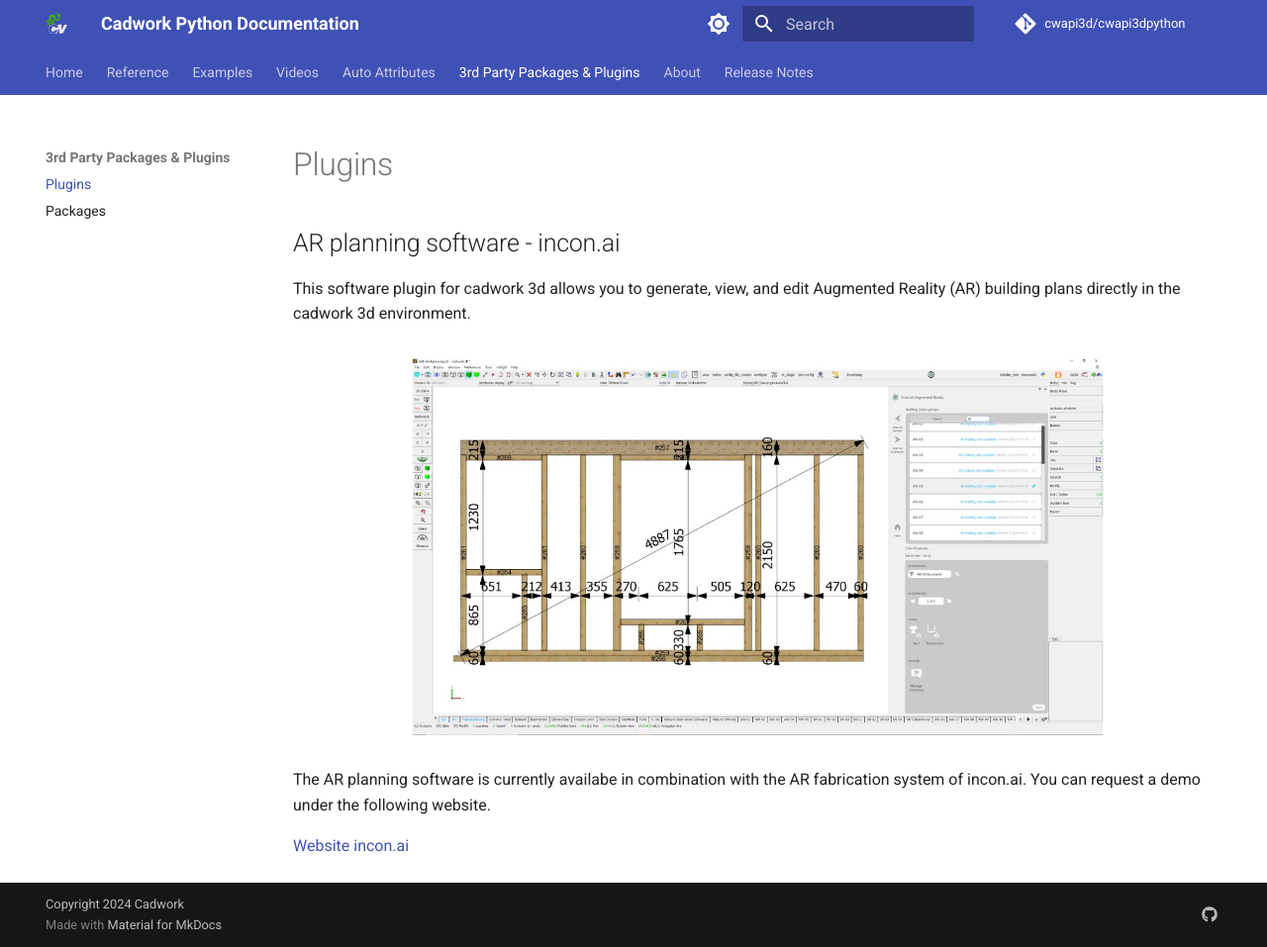
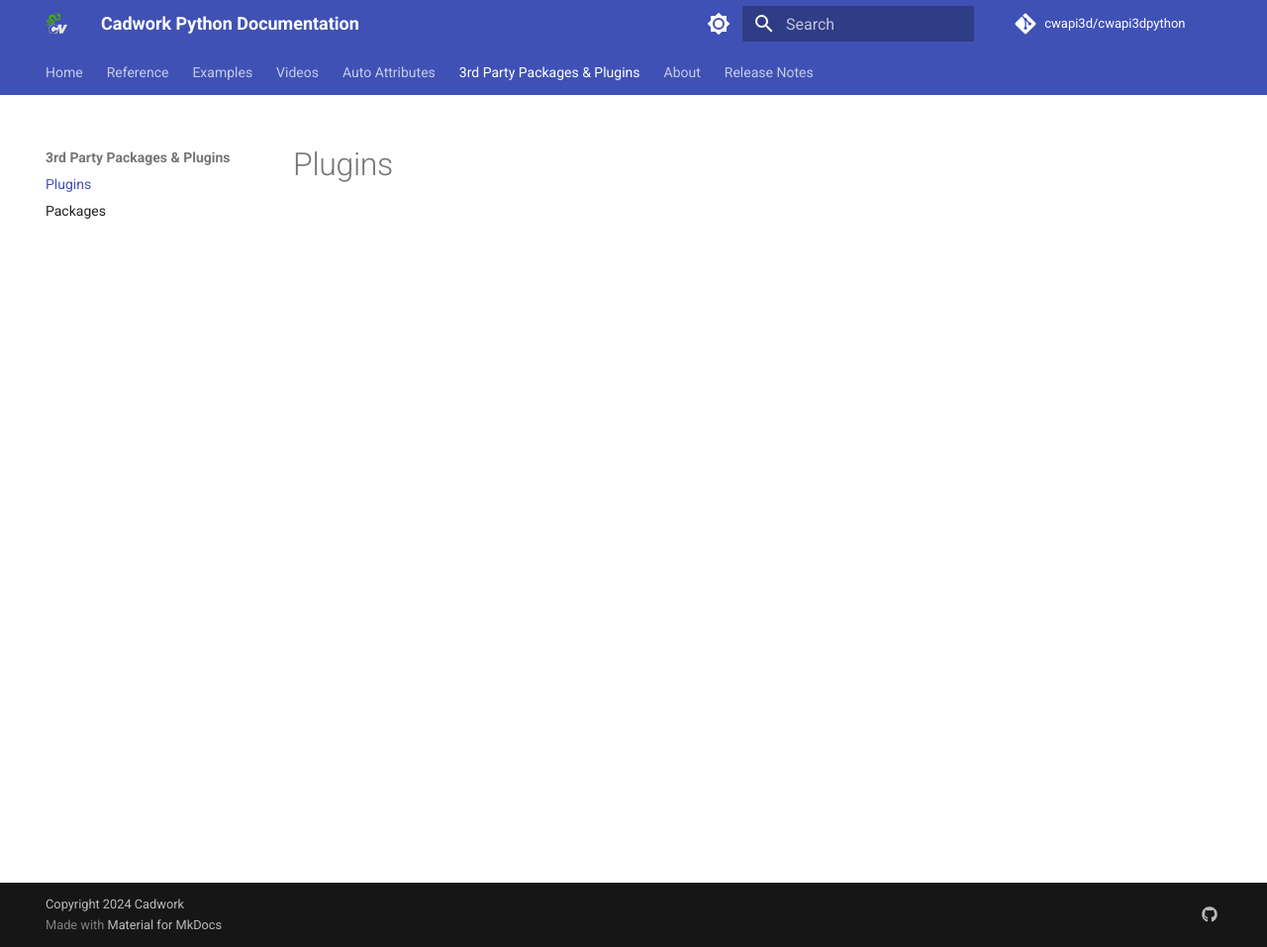
Before and after one commit to cwapi3d/cwapi3dpython, an MkDocs documentation site: the page built from docs/plugins.md, in a window 1280 px wide and 957 px high. Shown: the whole window at 99% size. Built offline with MkDocs 1.6.1 and Material for MkDocs 9.7.7, drawn with Linux system fonts in a browser that asks for light colours; comment, search, counter and statistics services are not loaded.

Commit message:
removed plugin section

```diff
--- a/docs/plugins.md
+++ b/docs/plugins.md
@@ -4,17 +4,3 @@ hide:
 ---
 
 # Plugins
-
-## AR planning software - incon.ai
-
-This software plugin for cadwork 3d allows you to generate, view, and edit Augmented Reality (AR)
-building plans directly in the cadwork 3d environment.
-
-<figure markdown="1">
-![Backup Text](img/ar_software_planning_tool.JPG "script-filled attributes settings"){: style="width:700px"}
-</figure>
-
-The AR planning software is currently availabe in combination with the AR fabrication system of
-incon.ai. You can request a demo under the following website.
-
-[Website incon.ai](https://incon.ai)
```
Also changed, not shown: docs/img/ar_software_planning_tool.JPG (deleted).
